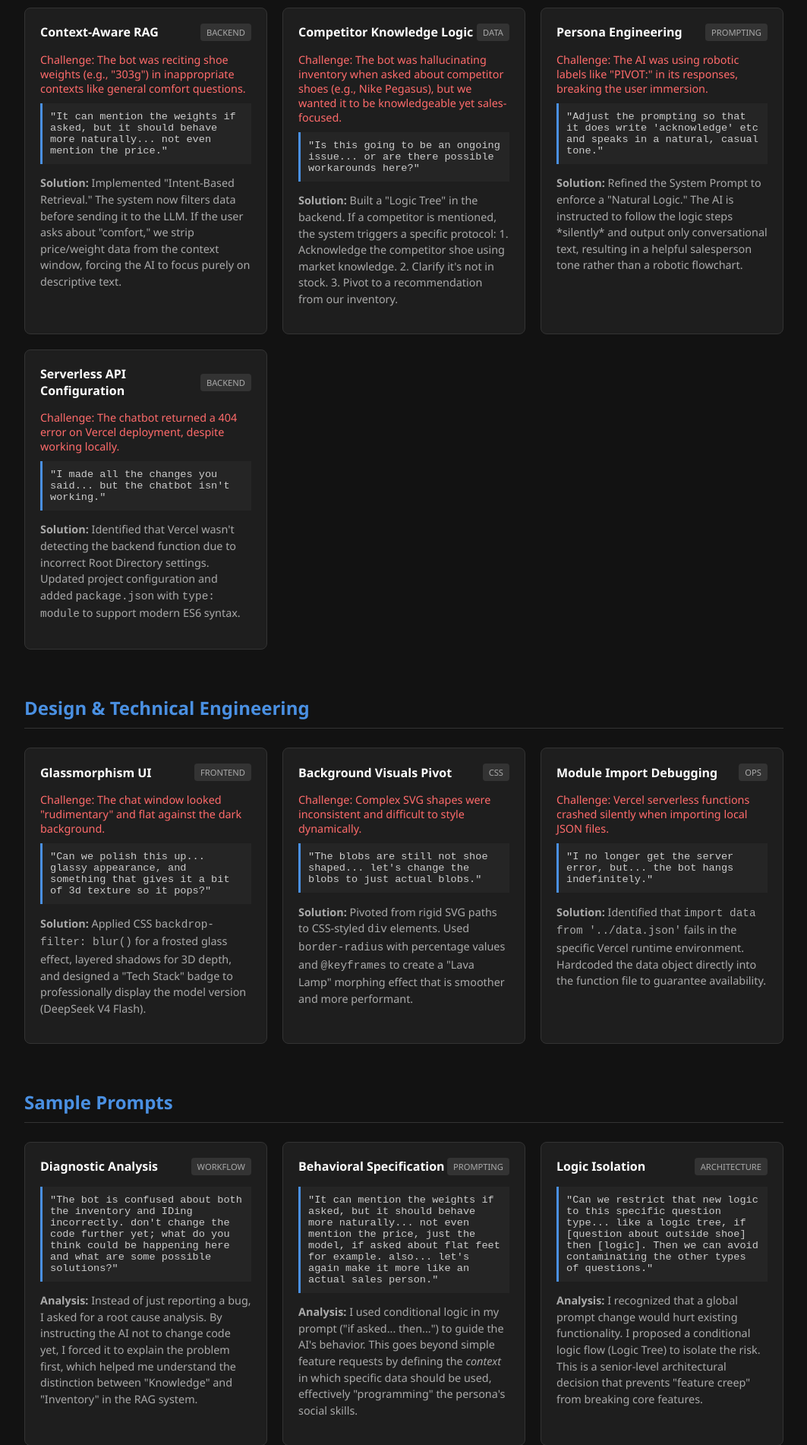
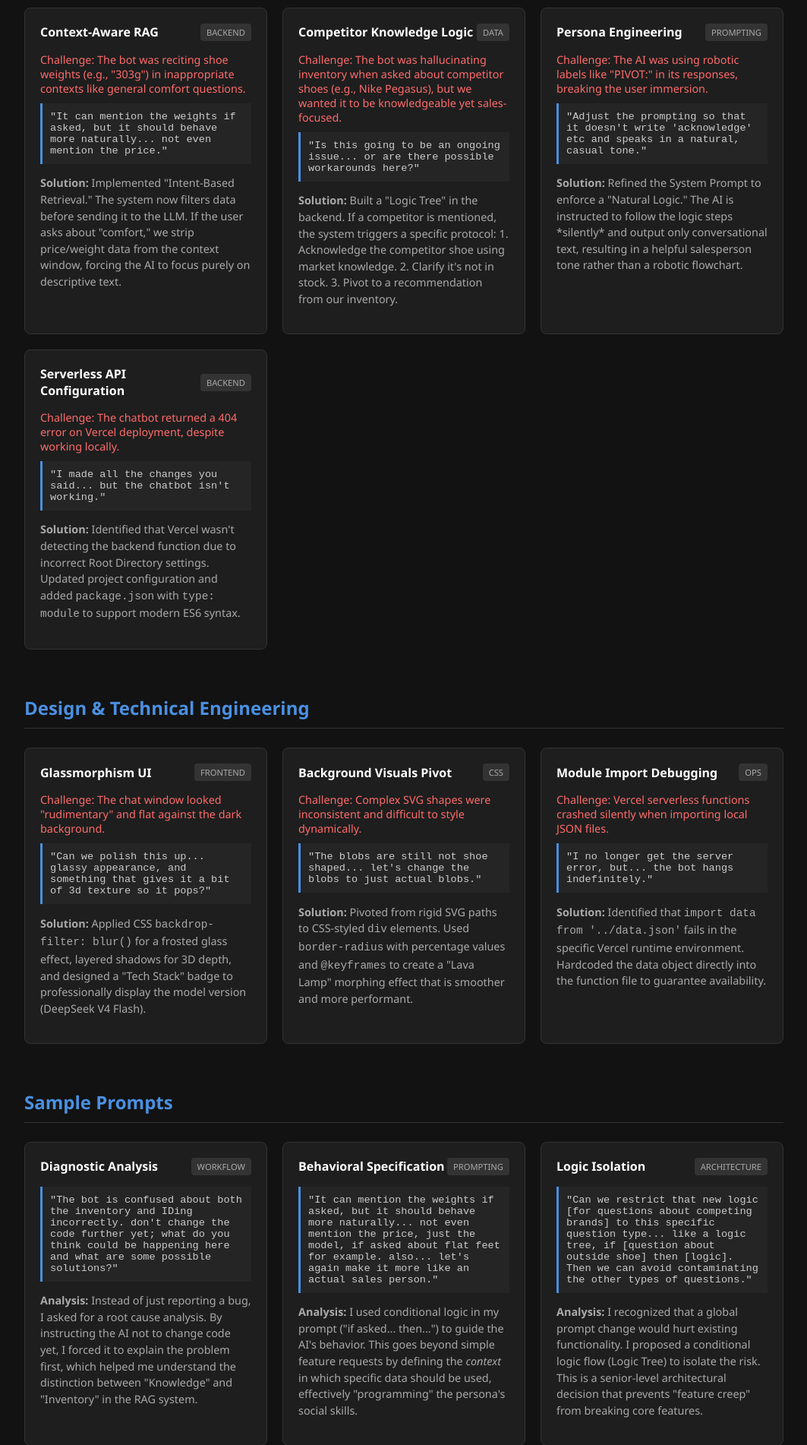
Before and after one commit to doublekunzite/stride-soul, a website: page public/process.html in a window 1280 px wide. Shown: the part 520-2422 px from the top of the page at 76% size, without its empty margins (108-1171 px from the left). Drawn offline with Linux system fonts and the light colour scheme.

Commit message:
Update process.html

```diff
--- a/public/process.html
+++ b/public/process.html
@@ -90,7 +90,7 @@
                     <span class="dev-card-badge">Prompting</span>
                 </div>
                 <p class="dev-challenge">Challenge: The AI was using robotic labels like "PIVOT:" in its responses, breaking the user immersion.</p>
-                <div class="dev-prompt">"Adjust the prompting so that it does write 'acknowledge' etc and speaks in a natural, casual tone."</div>
+                <div class="dev-prompt">"Adjust the prompting so that it doesn't write 'acknowledge' etc and speaks in a natural, casual tone."</div>
                 <p class="dev-solution"><strong>Solution:</strong> Refined the System Prompt to enforce a "Natural Logic." The AI is instructed to follow the logic steps *silently* and output only conversational text, resulting in a helpful salesperson tone rather than a robotic flowchart.</p>
             </div>
 
@@ -169,7 +169,7 @@
                     <span class="dev-card-title">Logic Isolation</span>
                     <span class="dev-card-badge">Architecture</span>
                 </div>
-                <div class="dev-prompt">"Can we restrict that new logic to this specific question type... like a logic tree, if [question about outside shoe] then [logic]. Then we can avoid contaminating the other types of questions."</div>
+                <div class="dev-prompt">"Can we restrict that new logic [for questions about competing brands] to this specific question type... like a logic tree, if [question about outside shoe] then [logic]. Then we can avoid contaminating the other types of questions."</div>
                 <p class="dev-solution"><strong>Analysis:</strong> I recognized that a global prompt change would hurt existing functionality. I proposed a conditional logic flow (Logic Tree) to isolate the risk. This is a senior-level architectural decision that prevents "feature creep" from breaking core features.</p>
             </div>
 
```
